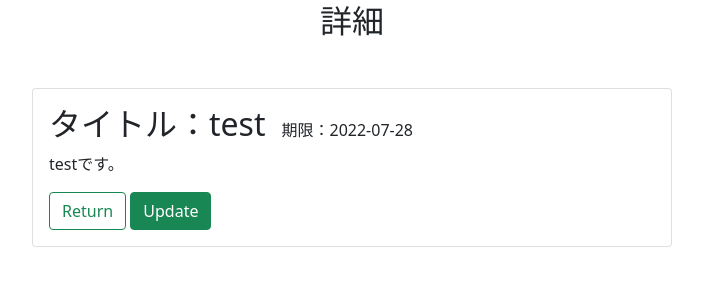
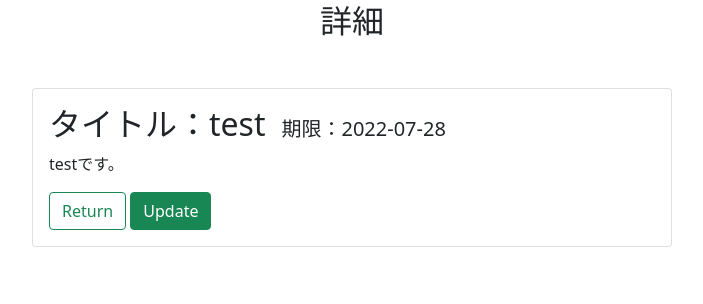
Before and after one commit to nokia0315/Python-practice, a Flask app: page /detail/3 in a window 1280 px wide. Shown: the part 134-438 px from the top of the page, without its empty margins (288-991 px from the left). Run offline with Flask 2, Linux system fonts and the light colour scheme; data comes from the database, SQL or seed files in the repository; both versions use the stored data as it was after the commit; some libraries are stand-ins or nearby versions.

Commit message:
【Fix】Flash message and detail.html css

```diff
--- a/app.py
+++ b/app.py
@@ -35,7 +35,7 @@ def index():
         db.session.add(new_post)
         db.session.commit()
 
-        flash('新しいリストを投稿しました。')
+        flash('新しいアイテムを追加しました。')
         return redirect('/')
 
 @app.route('/create')
--- a/templates/detail.html
+++ b/templates/detail.html
@@ -1,10 +1,10 @@
 {% extends 'base.html' %}
 
 {% block body %}
-<h2 class="m-5" style="text-align: center;">詳細</h2>
-<div class="card w-50 mb-3" style="margin: auto;">
+<h2 class="m-5 text-center">詳細</h2>
+<div class="card w-50 mb-3 m-auto">
     <div class="card-body">
-      <h2 class="card-title">タイトル：{{ post.title }}<span class="m-3" style="font-size: 0.5em;">期限：{{ post.due.date() }}</span></h2>
+      <h2 class="card-title">タイトル：{{ post.title }}<span class="m-3 fs-5">期限：{{ post.due.date() }}</span></h2>
       <p>{{ post.detail }}</p>
       <a class="btn btn-outline-success" href="/" role="button">Return</a>
       <a class="btn btn-success" href="/update/{{ post.id }}">Update</a>
```
Also changed, not shown: todo.db.
